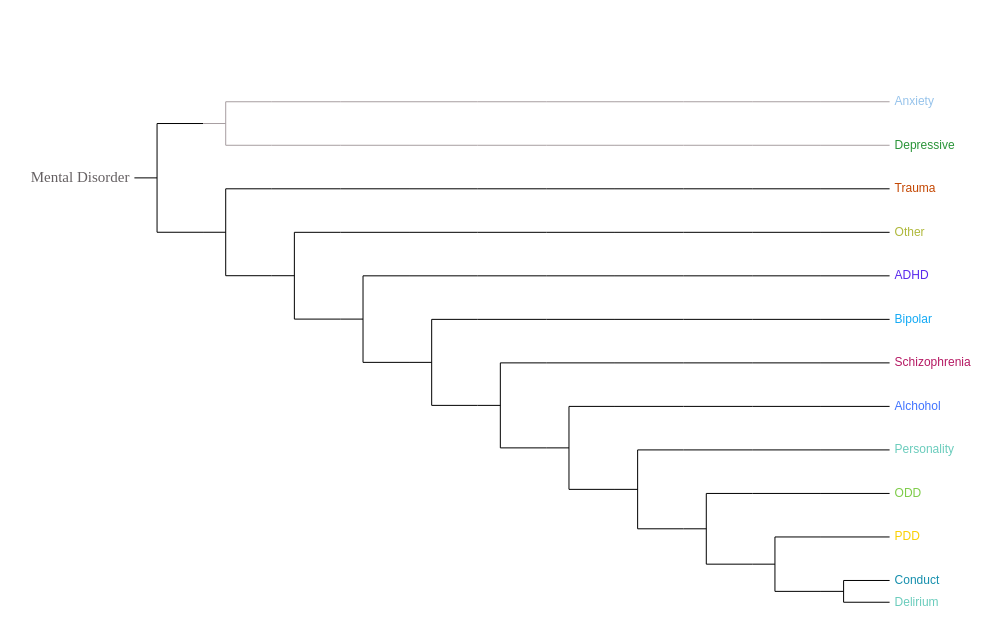
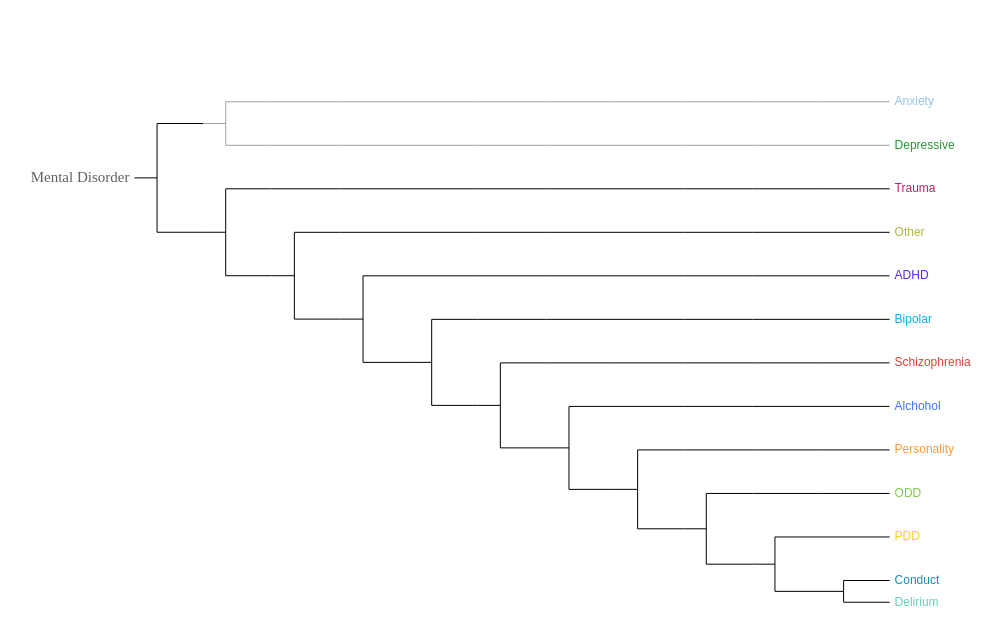
Before and after one commit to Lanjing0803/lanjing0803.github.io, a website: page image/tree-polyline.html in a window 1280 px wide. Shown: the whole page, without its empty margins (96-1097 px from the left). Drawn offline with nearby package versions, Linux system fonts and the light colour scheme.

Commit message:
V 2.1 Update Chord

```diff
--- a/image/tree-polyline.html
+++ b/image/tree-polyline.html
@@ -178,18 +178,18 @@ option = {
             },
             rich: {
                 // Define text styles for different categories
-                a: { color: '#96C3EB' },
+                a: { color: 'rgb(150, 195, 235)' },
                 b: { color: 'rgb(41, 148, 56)' },
-                c: { color: '#c44601' },
+                c: { color: 'rgb(184, 37, 95)' },
                 d: { color: 'rgb(175, 184, 59)' },
                 e:{color:'rgb(89, 40, 237)'},
                 f: { color: 'rgb(20, 170, 245)' },
-                g: { color: 'rgb(181, 25, 99)' },
+                g: { color: 'rgb(219, 64, 53)' },
                 h: { color: 'rgb(64, 115, 255)' },
                 i: { color: 'rgb(126, 204, 73)' },
                 j: { color: 'rgb(250, 208, 0)' },
                 k: { color: 'rgb(21, 143, 173)' },
-                l: { color: 'rgb(106, 204, 188)' },
+                l: { color: 'rgb(255, 153, 51)' },
                 m: { color: 'rgb(106, 204, 188)' }
             }
 
```
